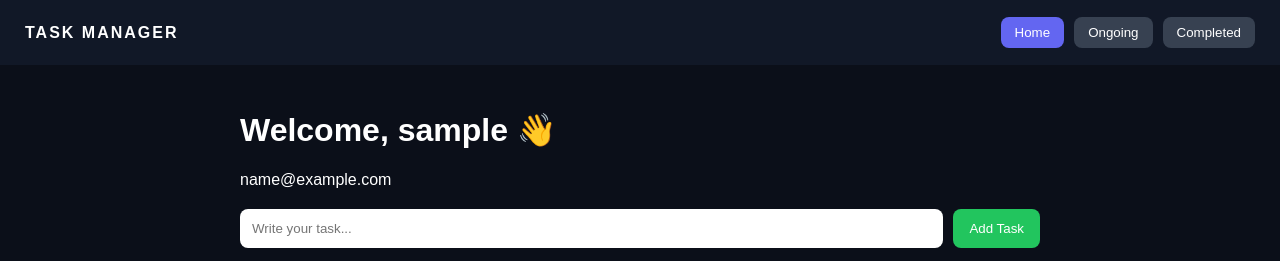
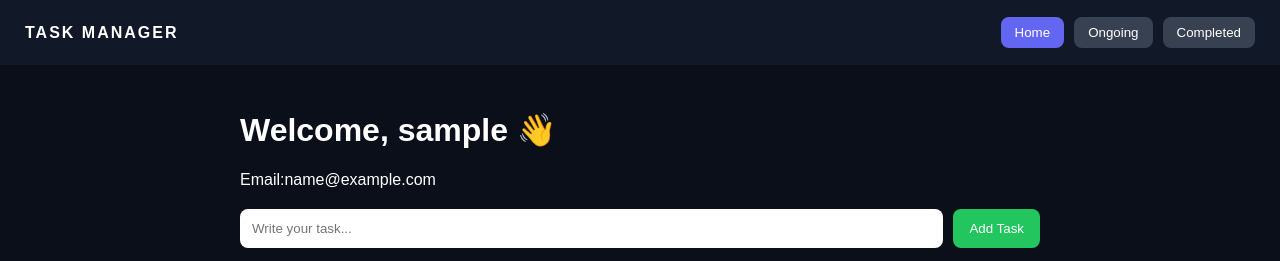
Before and after one commit to ManchiSaiSowmya/Task-Management-Application, a React (Create React App) app in the folder frontend/: page /dashboard in a window 1280 px wide. Shown: the top 261 px of the page. Built offline with nearby package versions, Linux system fonts and the light colour scheme; no server answers; sample sign-in values are in the browser's storage.

Commit message:
Updated files

```diff
--- a/frontend/src/pages/Dashboard.js
+++ b/frontend/src/pages/Dashboard.js
@@ -20,7 +20,7 @@ const Dashboard = () => {
     const user = JSON.parse(localStorage.getItem("user"));
 
     const res = await fetch(
-      `https://task-manager-api-np4w.onrender.com/tasks?userId=${user?.id}`
+      `https://task-manager-api-np4w.onrender.com/tasks?userId=${user?._id}`
     );
 
     const data = await res.json();
@@ -50,7 +50,7 @@ const Dashboard = () => {
 
   const payload = {
     title: taskTitle,
-    userId: user?.id,   // ✅ FIXED HERE
+    userId: user?._id,
   };
 
   console.log("PAYLOAD SENT:", payload);
@@ -195,7 +195,7 @@ const Dashboard = () => {
         {/* HEADER */}
         <div style={styles.header}>
           <h1>Welcome, {user?.username} 👋</h1>
-          <p>{user?.email}</p>
+          <p>Email:{user?.email}</p>
         </div>
 
 
```
